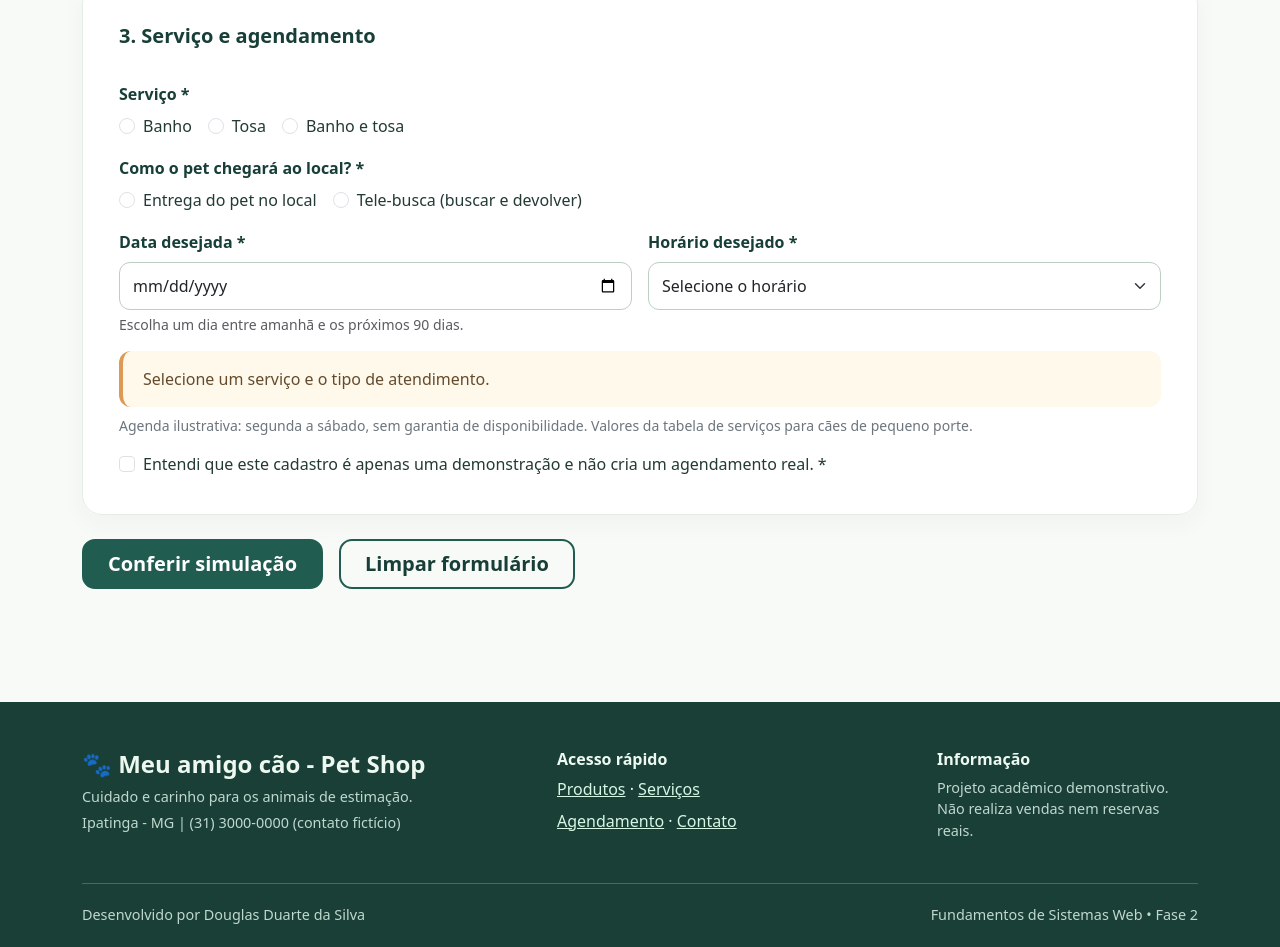
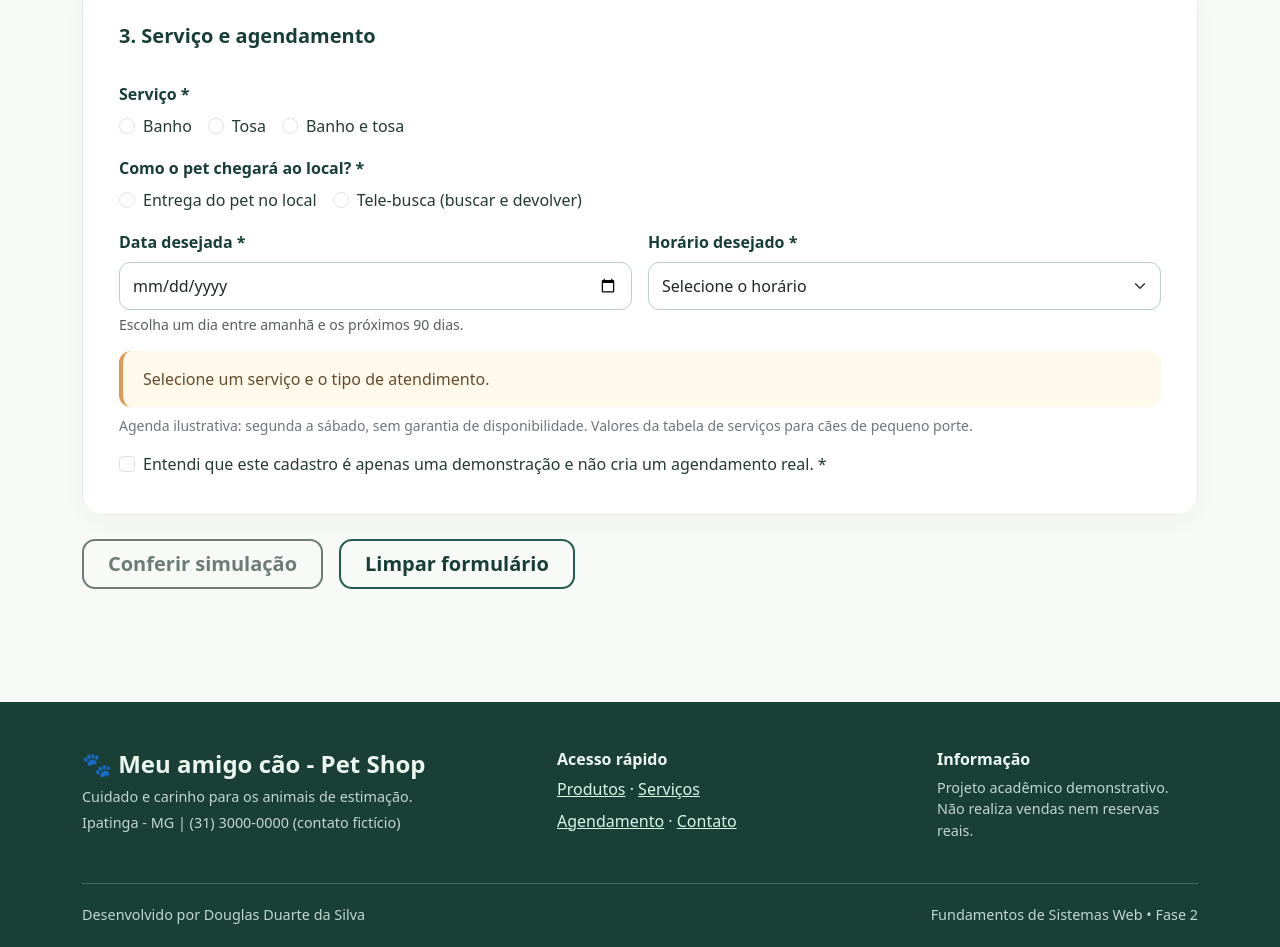
Before and after one commit to odouglasduarte/petshop-fase1, a plain HTML site: page agendamento.html in a window 1280 px wide. Shown: the part 1625-2572 px from the top of the page. Drawn offline with nearby package versions, Linux system fonts and the light colour scheme.

Commit message:
Aprimora segurança, limpeza e navegação no formulário (agendamento.html)

```diff
--- a/agendamento.html
+++ b/agendamento.html
@@ -104,7 +104,8 @@
                     </div>
                 </fieldset>
                 <div class="d-flex gap-3 flex-wrap">
-                    <button class="btn btn-brand btn-lg px-4" type="submit">Conferir simulação</button>
+                    <button class="btn btn-brand btn-lg px-4" id="enviarSimulacao" type="submit" disabled>Conferir simulação</button>
+                    <noscript><span class="text-danger">Ative o JavaScript para usar a simulação.</span></noscript>
                     <button class="btn btn-outline-brand btn-lg px-4" type="reset">Limpar formulário</button>
                 </div>
                 <div class="booking-summary" id="resultado" role="status" aria-live="polite" tabindex="-1" hidden>
```
